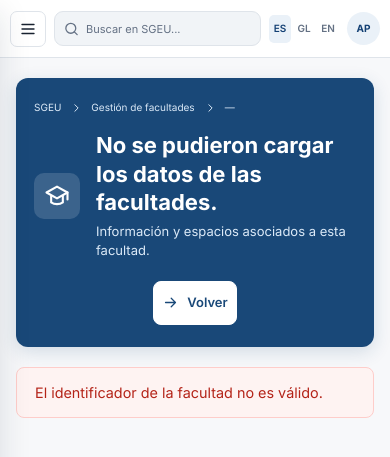
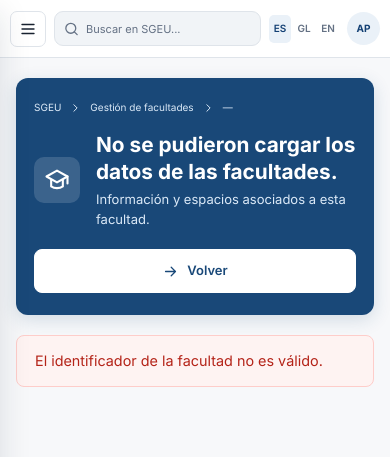
Before and after one commit to Meteoro214/SGEU_REPO, a PHP site: page /pages/facultades-detalle.html in a window 390 px wide. Shown: the top 457 px of the page. Run offline with PHP 8.4, Linux system fonts and the light colour scheme.

Commit message:
Entrega 3 fix

```diff
--- a/frontsistemagestionespacios/css/pages/facultades-detalle.css
+++ b/frontsistemagestionespacios/css/pages/facultades-detalle.css
@@ -115,6 +115,36 @@
 .faculty-detail-header .breadcrumb a,
 .faculty-detail-header .breadcrumb span {
     color: #DCEAF8;
+}
+
+/* Breadcrumb */
+.breadcrumb ol {
+    display: flex;
+    align-items: center;
+    flex-wrap: nowrap;
+    gap: 8px;
+    min-width: 0;
+}
+
+/* Elementos del breadcrumb */
+.breadcrumb li {
+    display: flex;
+    align-items: center;
+    gap: 8px;
+    min-width: 0;
+}
+
+/* SGEU y Edificios mantienen su tamaño */
+.breadcrumb li:first-child,
+.breadcrumb li:nth-child(2) {
+    flex-shrink: 0;
+}
+
+/* El nombre del edificio ocupa el espacio restante */
+#faculty-detail-breadcrumb {
+    min-width: 0;
+    flex: 1;
+    overflow-wrap: anywhere;
 }
 
 .faculty-detail-title-wrapper {
@@ -424,7 +454,7 @@
    RESPONSIVE - TABLETS
    ------------------------------------------------------------ */
 
-@media (max-width: 768px) {
+@media (max-width: 859px) {
     .faculty-detail-page {
         gap: 20px;
     }
@@ -457,66 +487,6 @@
 
     .faculty-detail-card-body {
         padding: 4px 20px;
-    }
-}
-
-/* ------------------------------------------------------------
-   RESPONSIVE - MÓVILES
-   ------------------------------------------------------------ */
-
-@media (max-width: 480px) {
-    .faculty-detail-header-info h1 {
-        font-size: 1.3rem;
-    }
-
-    .faculty-detail-header-actions {
-        flex-direction: column;
-        align-items: stretch;
-    }
-
-    .faculty-detail-header-actions .btn {
-        width: 100%;
-    }
-
-    .faculty-detail-card-header {
-        padding: 16px;
-    }
-
-    .faculty-detail-card-body {
-        padding: 4px 16px;
-    }
-
-    .faculty-detail-row {
-        flex-direction: column;
-        align-items: flex-start;
-        gap: 7px;
-        padding: 15px 0;
-    }
-
-    .faculty-detail-row strong {
-        text-align: left;
-    }
-
-    .faculty-detail-empty {
-        padding: 28px 16px;
-    }
-
-    .faculty-detail-form {
-        padding: 18px;
-    }
-
-    .faculty-detail-form-grid {
-        grid-template-columns: 1fr;
-        gap: 18px;
-    }
-
-    .faculty-detail-form-actions {
-        flex-direction: column-reverse;
-        align-items: stretch;
-    }
-
-    .faculty-detail-form-actions .btn {
-        width: 100%;
     }
 }
 
@@ -677,3 +647,64 @@
         white-space: nowrap;
     }
 }
+
+
+/* ------------------------------------------------------------
+   RESPONSIVE - MÓVILES
+   ------------------------------------------------------------ */
+
+@media (max-width: 480px) {
+    .faculty-detail-header-info h1 {
+        font-size: 1.3rem;
+    }
+
+    .faculty-detail-header-actions {
+        flex-direction: column;
+        align-items: stretch;
+    }
+
+    .faculty-detail-header-actions .btn {
+        width: 100%;
+    }
+
+    .faculty-detail-card-header {
+        padding: 16px;
+    }
+
+    .faculty-detail-card-body {
+        padding: 4px 16px;
+    }
+
+    .faculty-detail-row {
+        flex-direction: column;
+        align-items: flex-start;
+        gap: 7px;
+        padding: 15px 0;
+    }
+
+    .faculty-detail-row strong {
+        text-align: left;
+    }
+
+    .faculty-detail-empty {
+        padding: 28px 16px;
+    }
+
+    .faculty-detail-form {
+        padding: 18px;
+    }
+
+    .faculty-detail-form-grid {
+        grid-template-columns: 1fr;
+        gap: 18px;
+    }
+
+    .faculty-detail-form-actions {
+        flex-direction: column-reverse;
+        align-items: stretch;
+    }
+
+    .faculty-detail-form-actions .btn {
+        width: 100%;
+    }
+}
```
Also changed, not shown: frontsistemagestionespacios/css/pages/edificios-detalle.css (+30 -0 lines), frontsistemagestionespacios/pages/edificios-detalle.html (+33 -121 lines).
